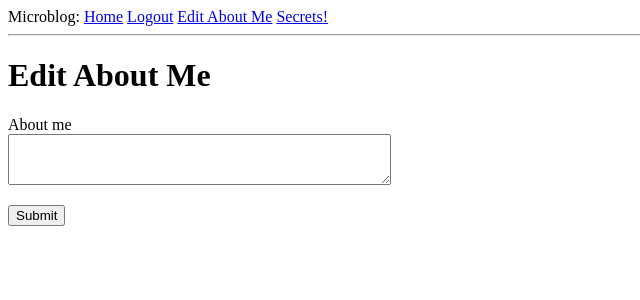
After one commit to LeopardCheetah/flask-app-test-world, a Flask app: page /edit_about_me in a window 1280 px wide. The commit adds this page. Shown: the top 300 px of the page, without its empty margins (0-640 px from the left). Run offline with Flask 3, Linux system fonts and the light colour scheme; the visitor is signed in with stand-in values (Sample User, id 1).

Commit message:
finish ch 7

```diff
--- a/app/forms.py
+++ b/app/forms.py
@@ -1,6 +1,6 @@
 from flask_wtf import FlaskForm
-from wtforms import StringField, PasswordField, BooleanField, SubmitField
-from wtforms.validators import ValidationError, DataRequired, EqualTo
+from wtforms import StringField, PasswordField, TextAreaField, SubmitField
+from wtforms.validators import ValidationError, DataRequired, EqualTo, Length
 
 import sqlalchemy as sa
 from app import db
@@ -25,3 +25,8 @@ class RegistrationForm(FlaskForm):
             User.username == username.data))
         if user is not None:
             raise ValidationError('Please use a different username.')
+
+
+class EditAboutMeForm(FlaskForm):
+    about_me = TextAreaField('About me', validators=[Length(min=0, max=120)])
+    submit = SubmitField('Submit')
--- a/app/models.py
+++ b/app/models.py
@@ -11,6 +11,11 @@ from app import db
 from flask_login import UserMixin
 from app import login
 
+from hashlib import md5
+
+
+
+
 class User(UserMixin, db.Model):
     ########## CONSTS/USER Vars ######################
     id: so.Mapped[int] = so.mapped_column(primary_key=True)
@@ -18,6 +23,9 @@ class User(UserMixin, db.Model):
     username: so.Mapped[str] = so.mapped_column(sa.String(16), index=True, unique=True)
 
     password_hash: so.Mapped[str] = so.mapped_column(sa.String(256))
+
+    # 120 char description
+    about_me: so.Mapped[Optional[str]] = so.mapped_column(sa.String(120))
 
     # not formally added in but this relationship does exist
     posts: so.WriteOnlyMapped['Post'] = so.relationship(back_populates='author')
@@ -34,6 +42,16 @@ class User(UserMixin, db.Model):
 
     def __repr__(self):
         return '<User {}>'.format(self.username)
+
+    def avatar(self, size):
+        _salt = 'pair2025'
+        digest = md5((self.username.lower() + _salt).encode('utf-8')).hexdigest()
+        return f'https://www.gravatar.com/avatar/{digest}?d=identicon&s={size}'
+
+    def set_description(self, description):
+        # assume description <= 120 chars
+        _d = description[:120]
+        self.about_me = _d
 
     # end
 
--- a/app/routes.py
+++ b/app/routes.py
@@ -5,7 +5,7 @@ import sqlalchemy as sa
 
 from app.models import User
 from app import app, db
-from app.forms import LoginForm, RegistrationForm
+from app.forms import LoginForm, RegistrationForm, EditAboutMeForm
 
 from urllib.parse import urlsplit
 
@@ -74,6 +74,39 @@ def signup():
 
     return render_template('signup.html', title='Sign Up!', form=form)
 
+# do something something here about being able to change their own little description/picture
+# @app.route('/people/<username>')
+
+# build a page to maybe list all the people
+# @app.route('/people')
+
+
+@app.route('/edit_about_me', methods=['GET', 'POST'])
+@login_required
+def edit_about_me():
+    form = EditAboutMeForm()
+    if form.validate_on_submit():
+        current_user.about_me = form.about_me.data
+        db.session.commit()
+        flash('Your about me changes have been saved.')
+        # go back to index
+        return redirect(url_for('index'))
+
+    elif request.method == 'GET':
+        form.about_me.data = current_user.about_me
+    return render_template('edit_about_me.html', title='Edit About Me',form=form)
+
+
+
+
+
+
+
+
+
+
+
+
 
 @app.route('/secret')
 @login_required
--- a/app/templates/base.html
+++ b/app/templates/base.html
@@ -20,6 +20,11 @@
             <a href="{{ url_for('logout') }}">Logout</a>
             {% endif %}
 
+
+            {% if not current_user.is_anonymous %}
+            <a href="{{ url_for('edit_about_me') }}">Edit About Me</a>
+            {% endif %}
+
             <a href="{{ url_for('secret') }}">Secrets!</a>
         </div>
         <hr>
--- /dev/null
+++ b/app/templates/edit_about_me.html
@@ -0,0 +1,16 @@
+{% extends "base.html" %}
+
+{% block content %}
+    <h1>Edit About Me</h1>
+    <form action="" method="post">
+        {{ form.hidden_tag() }}
+        <p>
+            {{ form.about_me.label }}<br>
+            {{ form.about_me(cols=45, rows=3) }}<br>
+            {% for error in form.about_me.errors %}
+            <span style="color: red;">[{{ error }}]</span>
+            {% endfor %}
+        </p>
+        <p>{{ form.submit() }}</p>
+    </form>
+{% endblock %}
```
Also changed, not shown: migrations/versions/f32fd80e4eca_add_user_about_me.py (added, +32 -0 lines), app.db.
